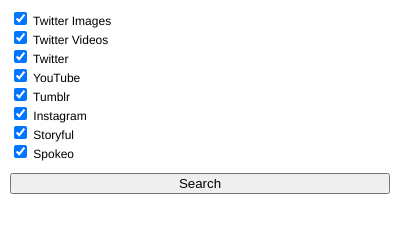
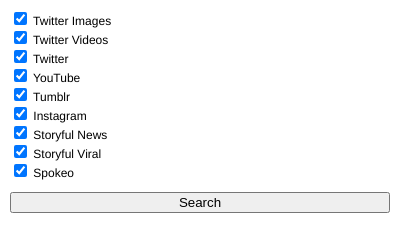
Before and after one commit to storyful/multisearch, a browser extension: page popup.html in a window 400 px wide. Shown: the part 67-318 px from the top of the page. Drawn offline with Linux system fonts and the light colour scheme.

Commit message:
Added Storyful Viral and renamed Storyful to Storyful News.

```diff
--- a/popup.html
+++ b/popup.html
@@ -72,9 +72,18 @@
 					<label>
 						<input 	type="checkbox"
 										checked="checked"
-										id="preset_storyful"
+										id="preset_storyful_news"
 										data-search-url="http://storyful.com/pro#tab=1&vs={{k}}">
-						Storyful
+						Storyful News
+					</label>
+				</li>
+				<li>
+					<label>
+						<input 	type="checkbox"
+										checked="checked"
+										id="preset_storyful_viral"
+										data-search-url="http://storyful.com/pro#tab=7&vs={{k}}">
+						Storyful Viral
 					</label>
 				</li>
 				<li>
```
